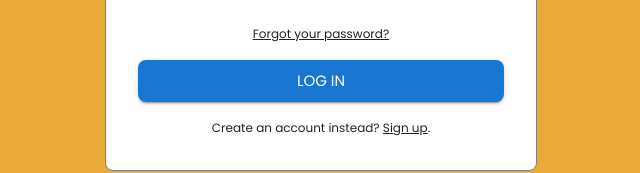
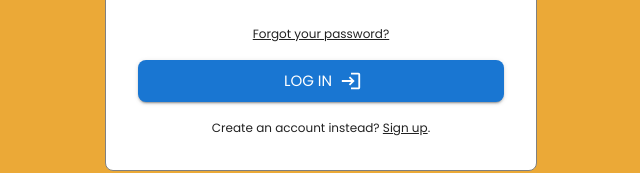
Before and after one commit to sugarshare/sugarshare-www, a React (Create React App) app: page /login in a window 1280 px wide. Shown: the part 326-499 px from the top of the page, without its empty margins (319-959 px from the left). Built offline with nearby package versions, Linux system fonts and the light colour scheme; what aws-amplify would draw is missing.

Commit message:
Add login button and continue signup icons

```diff
--- a/src/components/authentication/LogIn.tsx
+++ b/src/components/authentication/LogIn.tsx
@@ -11,6 +11,7 @@ import EmailIcon from '@mui/icons-material/Email';
 import LockIcon from '@mui/icons-material/Lock';
 import Visibility from '@mui/icons-material/Visibility';
 import VisibilityOff from '@mui/icons-material/VisibilityOff';
+import LoginIcon from '@mui/icons-material/Login';
 
 import NotificationSnackbar from 'components/NotificationSnackbar';
 import AuthenticationForm from 'components/authentication/AuthenticationForm';
@@ -240,6 +241,7 @@ export default function LogIn() {
         type='submit'
         size='large'
         fullWidth
+        endIcon={<LoginIcon />}
         loading={state.isLoading}
         sx={{
           marginY: 2,
--- a/src/components/authentication/SignUp.tsx
+++ b/src/components/authentication/SignUp.tsx
@@ -12,6 +12,7 @@ import EmailIcon from '@mui/icons-material/Email';
 import LockIcon from '@mui/icons-material/Lock';
 import Visibility from '@mui/icons-material/Visibility';
 import VisibilityOff from '@mui/icons-material/VisibilityOff';
+import ArrowForwardIcon from '@mui/icons-material/ArrowForward';
 
 import AuthenticationClient from 'libs/authentication';
 import { SubscriptionTier, getPriceId } from 'libs/subscription';
@@ -238,6 +239,7 @@ export default function SignUp() {
         type='submit'
         size='large'
         fullWidth
+        endIcon={priceId ? <ArrowForwardIcon /> : null}
         loading={state.isLoading}
         sx={{
           marginY: 2,
```
